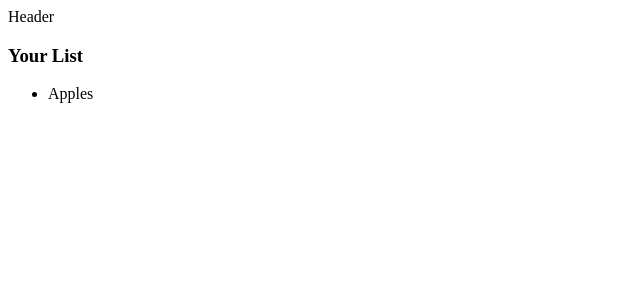
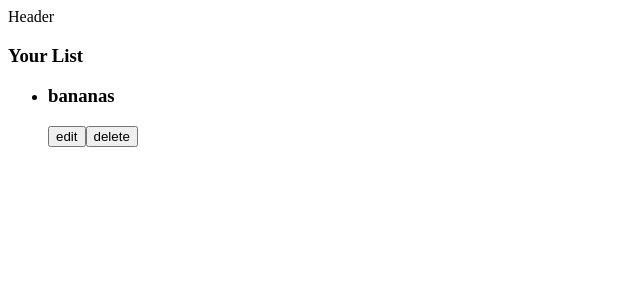
Before and after one commit to mary-martinez/adv-react-shopping-list, a React app: page / in a window 1280 px wide. Shown: the top 300 px of the page, without its empty margins (0-640 px from the left). Built offline with nearby package versions, Linux system fonts and the light colour scheme.

Commit message:
initialList is in context and rendering to page

```diff
--- a/src/App.jsx
+++ b/src/App.jsx
@@ -1,11 +1,14 @@
 import Header from './components/Header';
+import { ListProvider } from './context/ListContext';
 import List from './views/List';
 
 export default function App() {
   return (
     <>
-      <Header />
-      <List />
+      <ListProvider>
+        <Header />
+        <List />
+      </ListProvider>
     </>
   );
 }
--- a/src/components/Item.jsx
+++ b/src/components/Item.jsx
@@ -1,13 +1,11 @@
 import React from 'react';
 
-export default function Item() {
-
-
+export default function Item({ item }) {
   return (
-    <>
-      <h3>item</h3>
+    <div>
+      <h3>{item.item}</h3>
       <button>edit</button>
       <button>delete</button>
-    </>
+    </div>
   );
 }
--- /dev/null
+++ b/src/context/ListContext.js
@@ -0,0 +1,20 @@
+import { createContext, useContext } from 'react';
+
+const ListContext = createContext();
+
+const ListProvider = ({ children }) => {
+  const initialList = [{ id: 1, item: 'bananas', complete: false }];
+
+  return (<ListContext.Provider value={{ initialList }}>{children}</ListContext.Provider>);
+};
+
+const useListContext = () => {
+  const context = useContext(ListContext);
+
+  if (context === undefined) {
+    throw new Error('useListContext must be used within a provider');
+  }
+  return context;
+};
+
+export { ListProvider, useListContext };
--- a/src/views/List.jsx
+++ b/src/views/List.jsx
@@ -1,11 +1,20 @@
 import React from 'react';
+import Item from '../components/Item';
+import { useListContext } from '../context/ListContext';
+
+// const initialList = [{ id: 1, item: 'bananas', complete: false }];
 
 export default function List() {
+  const { initialList } = useListContext();
   return (
     <>
       <h3>Your List</h3>
       <ul>
-        <li>Apples</li>
+        {initialList.map((item) => (
+          <li key={item.id}>
+            <Item {...{ item }} />
+          </li>
+        ))}
       </ul>
     </>
   );
```
Also changed, not shown: src/components/Input.jsx (added, +14 -0 lines).
